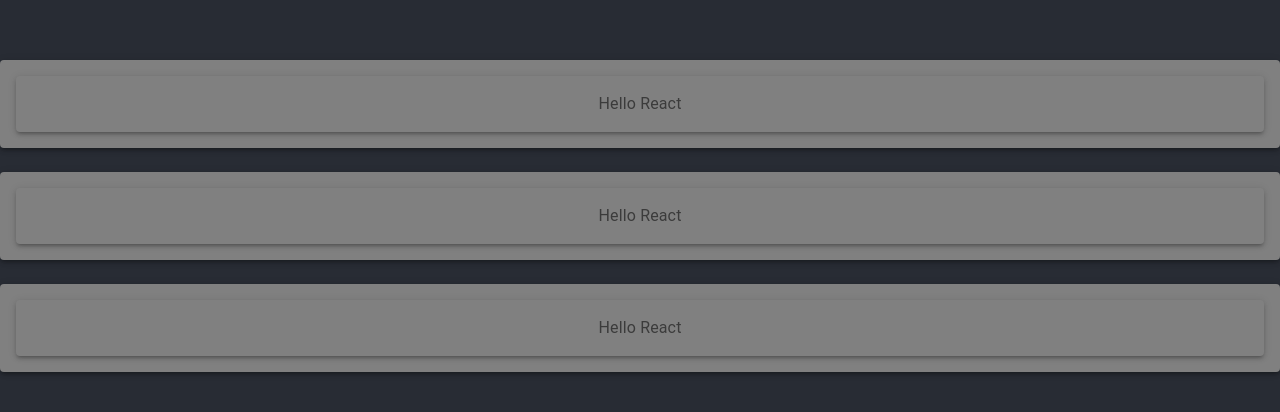
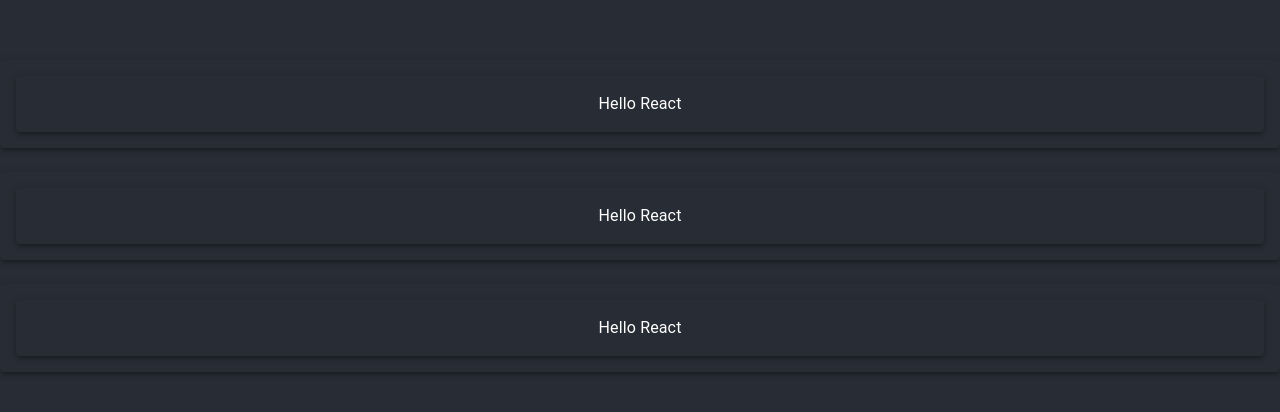
Before and after one commit to vonerikbarren/--Calendar-Scheduler--, a React (Create React App) app in the folder client/: page / in a window 1280 px wide. Shown: the part 184-596 px from the top of the page. Built offline with nearby package versions, Linux system fonts and the light colour scheme.

Commit message:
created all the grids necessary, now just build the components

```diff
--- a/client/src/App.js
+++ b/client/src/App.js
@@ -16,8 +16,8 @@
   paper: {
     padding: theme.spacing(2),
     textAlign: 'center',
-    color: theme.palette.text.secondary,
-    backgroundColor: "grey"
+    color: "white",
+    backgroundColor: "Transparent"
   },
   grid: {
     backgroundColor: "black"
```
